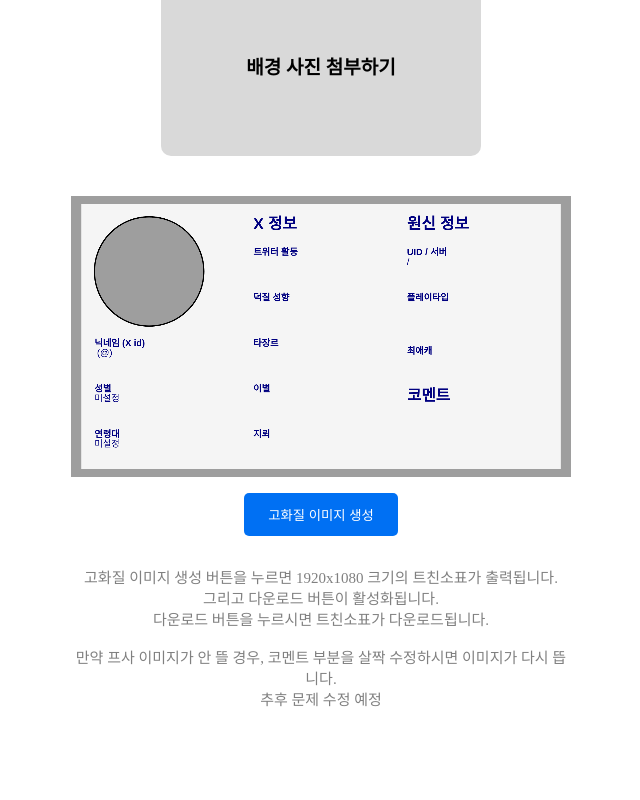
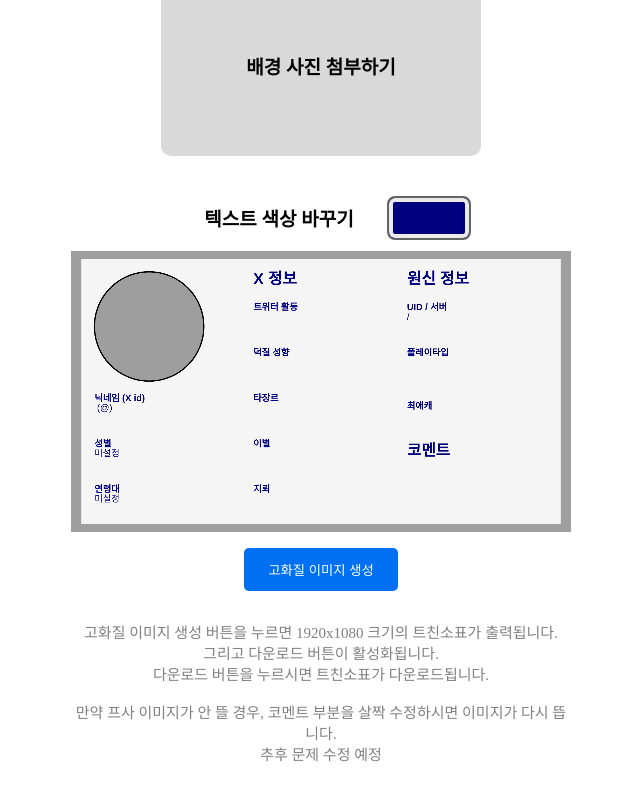
Before and after one commit to ParkGiraffe/genshin-xchinso-autogen, a Next.js app: page / in a window 1280 px wide. Shown: the part 2347-3147 px from the top of the page, without its empty margins (319-959 px from the left). Before the commit the page ends 3116 px from the top, so only its background shows below. Built offline with nearby package versions, Linux system fonts and the light colour scheme.

Commit message:
Feat: ChromePicker 기능 추가

```diff
--- a/package.json
+++ b/package.json
@@ -13,6 +13,7 @@
     "html2canvas": "^1.4.1",
     "next": "^14.2.13",
     "react": "^18.3.1",
+    "react-color": "^2.19.3",
     "react-dom": "^18.3.1",
     "styled-components": "^6.1.13"
   }
--- a/src/app/page.js
+++ b/src/app/page.js
@@ -1,6 +1,7 @@
 "use client";
 
 import { useState, useRef } from "react";
+
 import html2canvas from "html2canvas";
 import { NoticeText, TopText } from "@/styles/Texts";
 import OneLineTextInput from "@/components/OneLineTextInput";
@@ -14,6 +15,7 @@ import ImageCanvas from "@/components/ImageCanvas";
 import Checklist from "@/components/Checklist";
 import BackgroundImage from "@/components/BackgroundImage";
 import ImageCanvasFHD from "@/components/ImageCanvasFHD";
+import TextColorPicker from "@/components/TextColorPicker";
 
 export default function Home() {
   const [bio, setBio] = useState(null);
@@ -41,9 +43,11 @@ export default function Home() {
   const [backImage, setBackImage] = useState(null);
   const imageRef = useRef(null);
 
+  const [color, setColor] = useState("#000080"); // 폰트 색상
+
   const [showFhd, setShowFhd] = useState(false);
 
-  const handleMake2d = () => {
+  const toggleMake2d = () => {
     setShowFhd(true);
   };
 
@@ -163,6 +167,8 @@ export default function Home() {
             }}
           />
 
+          <TextColorPicker color={color} onChange={(e) => setColor(e)} />
+
           <ImageCanvas
             backImage={backImage}
             bio={bio}
@@ -181,8 +187,8 @@ export default function Home() {
             trap={trap}
             playType={playType}
           />
-          {/* <SubmitButton type="submit">표 생성</SubmitButton> */}
-          <Button type="button" onClick={handleMake2d}>
+
+          <Button type="button" onClick={toggleMake2d}>
             고화질 이미지 생성
           </Button>
           <div style={{ height: "30px" }} />
@@ -191,10 +197,11 @@ export default function Home() {
             출력됩니다. <br />
             그리고 다운로드 버튼이 활성화됩니다. <br />
             다운로드 버튼을 누르시면 트친소표가 다운로드됩니다.
-
             <br />
             <br />
-            만약 프사 이미지가 안 뜰 경우, 코멘트 부분을 살짝 수정하시면 이미지가 다시 뜹니다.<br />
+            만약 프사 이미지가 안 뜰 경우, 코멘트 부분을 살짝 수정하시면
+            이미지가 다시 뜹니다.
+            <br />
             추후 문제 수정 예정
           </NoticeText>
 
--- /dev/null
+++ b/src/components/TextColorPicker.js
@@ -0,0 +1,42 @@
+import { useState } from "react";
+import { ChromePicker } from "react-color";
+import { FormText, FormTextContainer } from "@/styles/Texts";
+import { OneLineContainer } from "@/styles/Containers";
+
+const TextColorPicker = (props) => {
+  const { color, onChange } = props;
+  const [showPicker, setShowPicker] = useState(false); // ChromePicker 활성화 여부
+
+  const togglePicker = () => {
+    setShowPicker(!showPicker); // ChromePicker 활성화/비활성화 토글
+  };
+
+  return (
+    <OneLineContainer>
+      <FormTextContainer>
+        <FormText>텍스트 색상 바꾸기</FormText>
+      </FormTextContainer>
+      <div>
+        <div
+          onClick={togglePicker} // 클릭하면 ChromePicker 토글
+          style={{
+            backgroundColor: color,
+            width: "80px",
+            height: "40px",
+            border: "2px solid #636363", // 바깥 테두리
+            boxShadow: "inset 0 0 0 4px #EBEBEB", // 내부 테두리
+            borderRadius: "8px", // 테두리 둥글게 처리 (원하는 경우)
+            cursor: "pointer",
+          }}
+        ></div>
+        {showPicker && (
+          <div style={{ position: "absolute" }}>
+            <ChromePicker color={color} onChange={(e) => onChange(e.hex)} />
+          </div>
+        )}
+      </div>
+    </OneLineContainer>
+  );
+};
+
+export default TextColorPicker;
```
Also changed, not shown: 1 other file (tests, documents, lock files or other folders).
